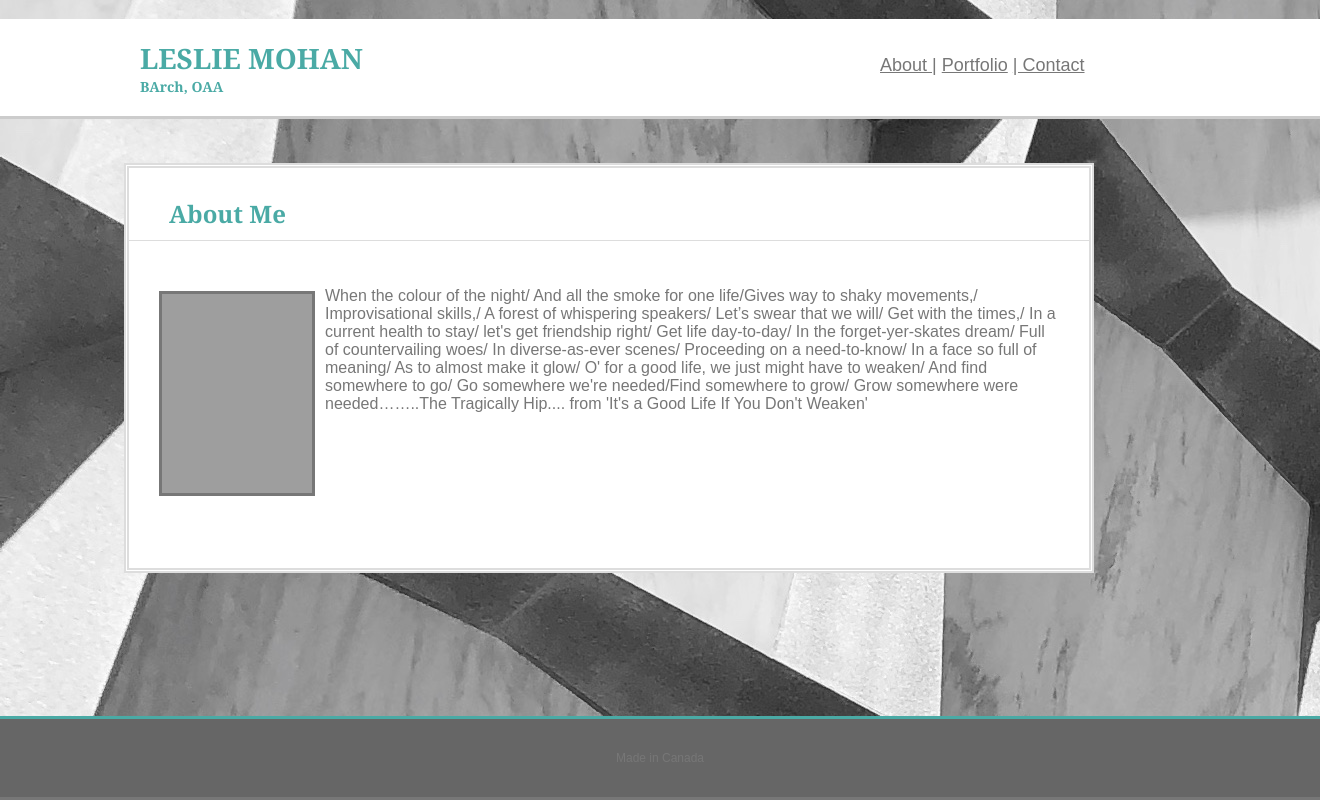
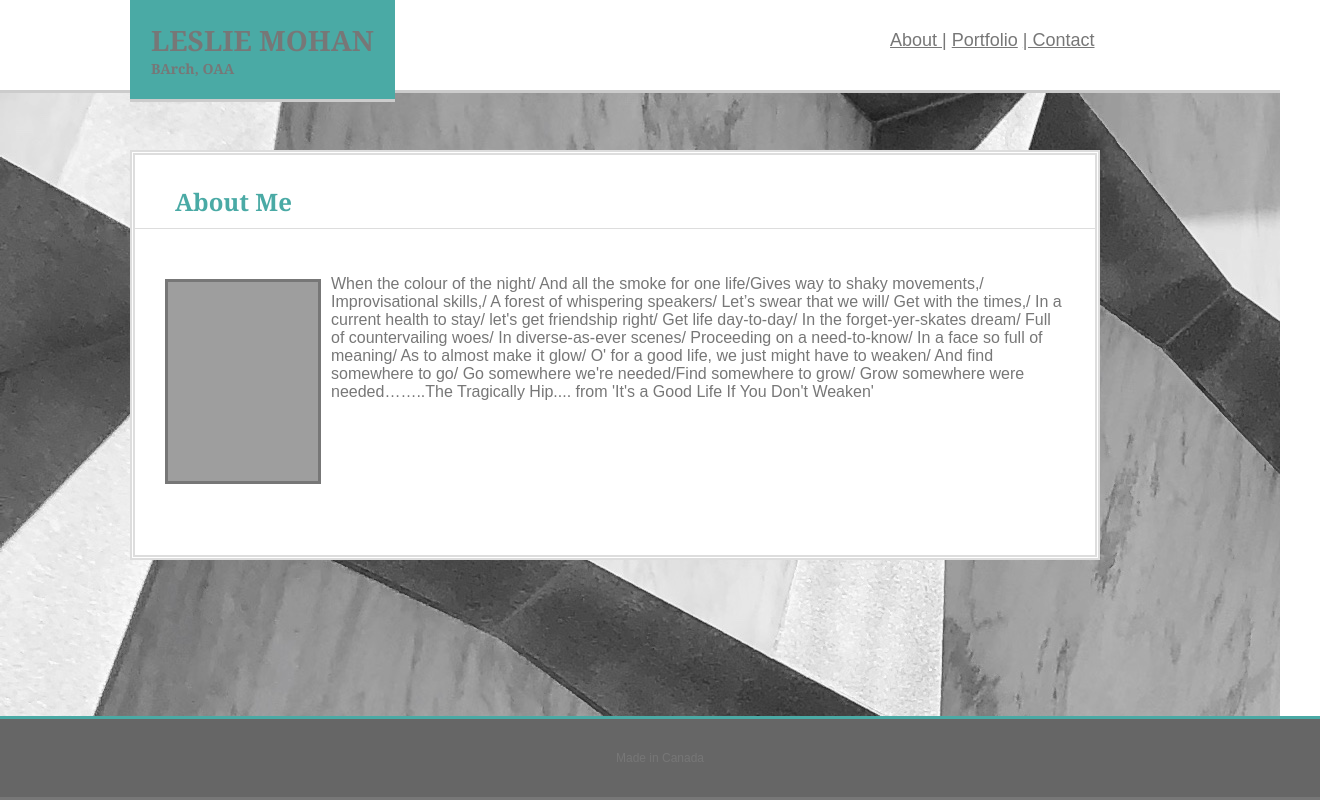
Before and after one commit to LeslieMohan/LeslieMohan.github.io, a plain HTML site: page index.html in a window 1280 px wide. Shown: the whole page, 1320 px wide, since content can reach past the window. Drawn offline with Linux system fonts and the light colour scheme; grey boxes are pictures that could not be loaded.

Commit message:
adding final version of homework

```diff
--- a/css/style.css
+++ b/css/style.css
@@ -5,17 +5,21 @@ body {
     padding: 0;
 }
 h1 {
+    position: absolute;
+    z-index: 5;
     /*font-family: 'Arial', 'Helvetica Neue', Helvetica, sans-serif;*/
     font-family: 'Georgia', Times, Times New Roman, serif;
     text-align: left;
-    text-indent: 120px;
+    /*text-indent: 120px;*/
     /*background-color: lightgrey;*/
-    background-color: #ffffff;
+    background-color: #4aaaa5;
     /*color: black;*/
-    color: #4aaaa5;
+    color: #777777;
     font-size: 28px;
-    width: 100%;
-    padding: 20px;
+    margin: 0px 840px 0px 130px;
+    /*width: 100%;*/
+    /*width: 500px;*/
+    padding: 21px;
     /*border-top-style: solid;*/
     border-bottom-style: solid;
     border-width: 3px;
@@ -34,11 +38,12 @@ h2 {
     border-width: 1px;
     padding: 10px 40px 10px 40px;
     /*text-indent: 180px;*/
+
 }
 .container {
     position: relative;
-    left: 124px;
-    top: 25px;
+    left: 130px;
+    top: 150px;
     float: left;
     width: 960px;
     height: 400px;
@@ -53,8 +58,8 @@ h2 {
 }
 .container1 {
     position: relative;
-    left: 135px;
-    top: 25px;
+    left: 130px;
+    top: 150px;
     width: 960px;
     height: 100%;
     /*background-color: lightgrey;*/
@@ -68,9 +73,9 @@ h2 {
 }
 .container2 {
     position: relative;
-    top: 25px;
+    top: 150px;
     float: left;
-    left: 140px;
+    left: 130px;
     width: 960px;
     height: 100%;
     /*background-color: lightgrey;*/
@@ -97,20 +102,27 @@ h2 {
 }
 .navigation {
     position: absolute;
-    top: 55px;
-    right: 0;
-    bottom: 0;
-    left: 880px;
-    float: right;
+    top: 0;
+    left: 0;
+    /*right: 0;*/
+    /*bottom: 0;*/
+    /*left: 880px;*/
+    /*float: left;*/
     /*color: white;*/
     color: #777777;
     font-size: 18px;
-    padding: 0;
+    padding: 30px 0px 40px 0px;
     margin: 0;
     /*background-color: lightgrey;*/
     background-color: #ffffff;
-    width: 250px;
+    width: 100%;
     height: 20px;
+    text-indent: 890px;
+    border-bottom-color: #cccccc;
+    border-bottom-style: solid;
+}
+ul {
+    left:  880px;
 }
 li {
     display: inline;
@@ -139,18 +151,14 @@ a {
 #creds {
     display: block;
     /*color: cornflowerblue;*/
-    color: #4aaaa5;
+    color: #777777;
     font-size: 14px;
-}
-#portfolio {
-    /*color: cornflowerblue;*/
-    color: #777777;
 }
 
 .floating-box {
     float: left;
     position: relative;
-    /*left: 180px;*/
+    left: 30px;
     width: 150px;
     height: 150px;
     margin: 10px;
@@ -182,7 +190,7 @@ a {
     height: 150px;
 }
 #c {
-    float: left;
+    /*float: left;*/
     left: 180px;
     width: 150px;
     height: 150px;
@@ -229,3 +237,13 @@ h4 {
     background-color: #4aaaa5;
     cursor: pointer;
 }
+
+.wrapper {
+    float: left;
+    width: 500px;
+}
+
+.buttons:hover {
+    background-color: #4aaaa5;
+
+}
--- a/index.html
+++ b/index.html
@@ -14,9 +14,9 @@
         </h1>
 
         <ul class="navigation">
-            <li><a href="index.html">About |</a></li>
-            <li><a id="portfolio" href="portfolio.html">Portfolio</a></li>
-            <li><a href="contact.html">| Contact</a></li>
+            <li><a class="buttons" href="index.html">About |</a></li>
+            <li><a class="buttons"href="portfolio.html">Portfolio</a></li>
+            <li><a class="buttons"href="contact.html">| Contact</a></li>
         </ul>
     </header>
 
```
Also changed, not shown: portfolio.html (+2 -2 lines).
